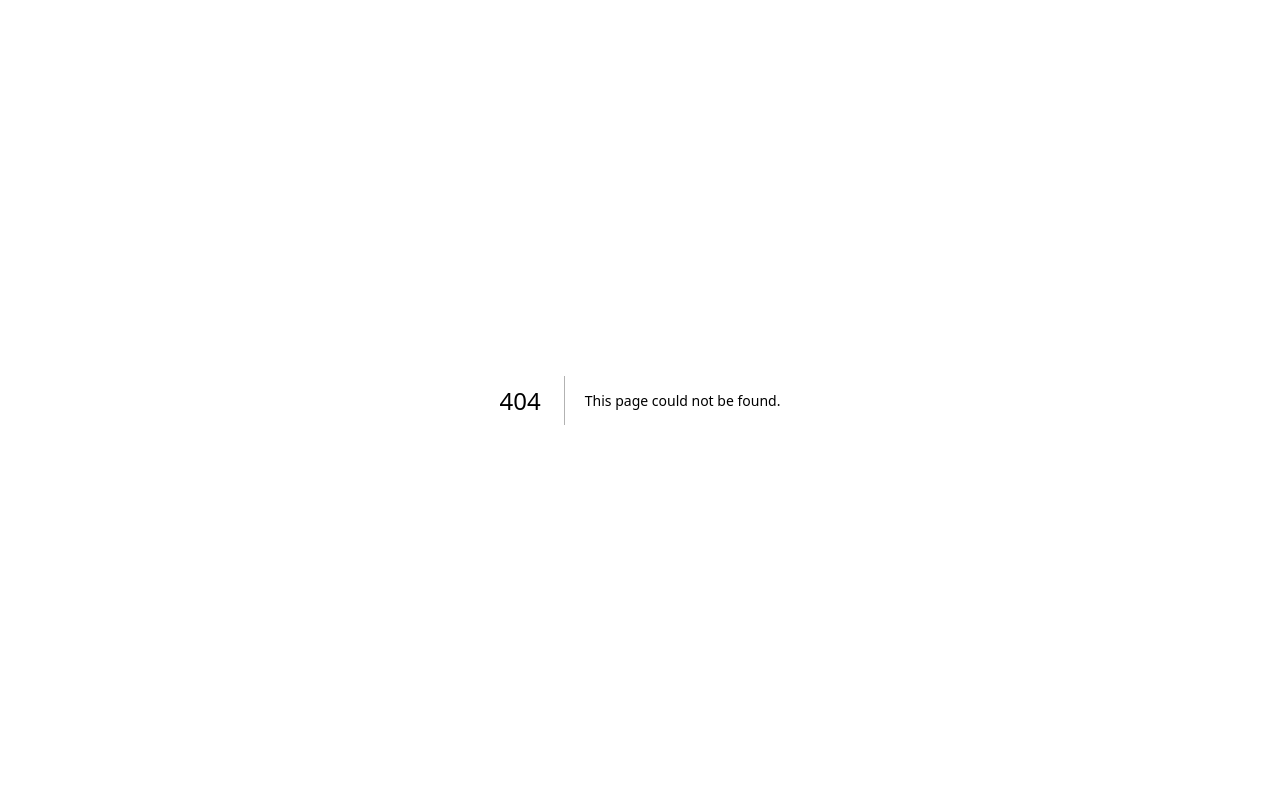
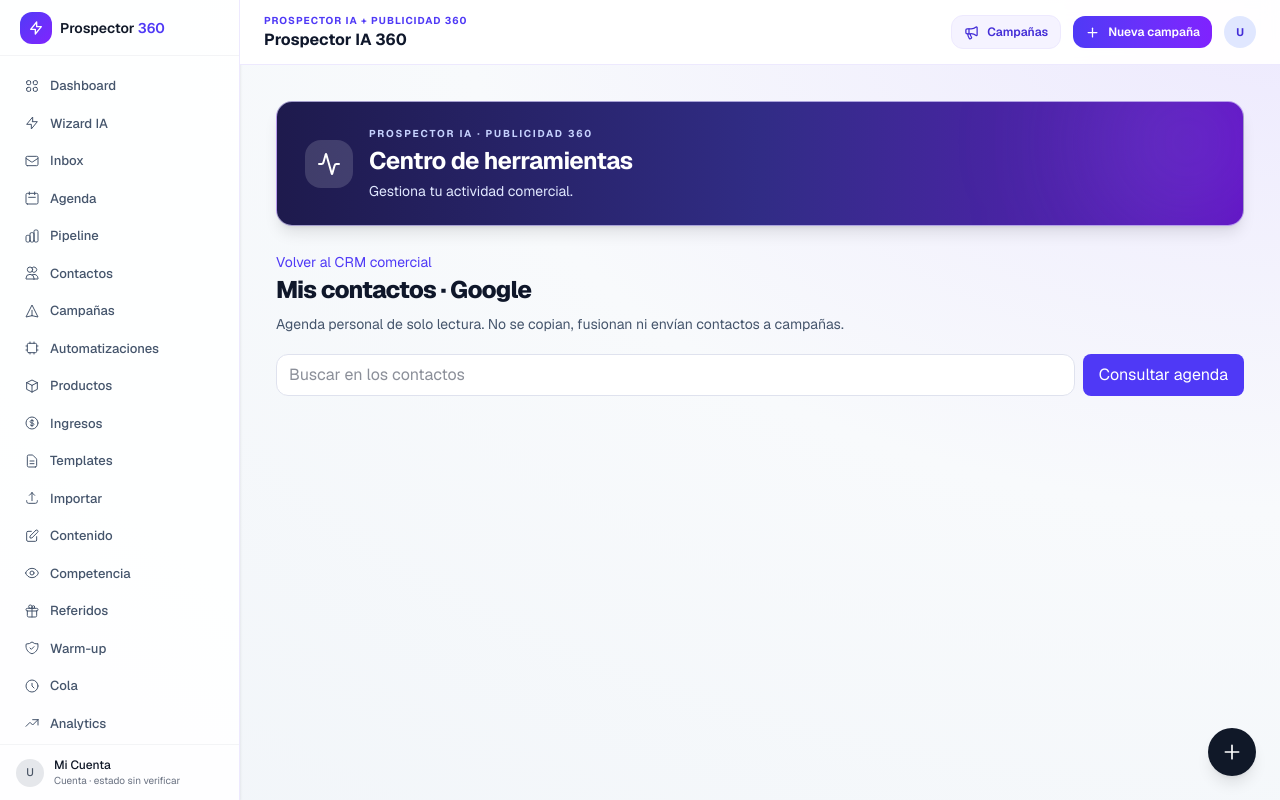
Before and after one commit to kepabilbao67-bot/prospector-AI, a Next.js app: page /contactos-personales in a window 1280 px wide. Before the commit this address had no page. Built offline with nearby package versions, Linux system fonts and the light colour scheme.

Commit message:
feat(ui): add separate read-only personal Google contacts panel

```diff
--- /dev/null
+++ b/src/app/(dashboard)/contactos-personales/page.tsx
@@ -0,0 +1,74 @@
+"use client";
+
+import { useState } from "react";
+import Link from "next/link";
+
+type PersonalContact = {
+  id: string;
+  name: string;
+  email: string | null;
+  phone: string | null;
+  company: string | null;
+  source: "google_contacts";
+};
+
+export default function PersonalContactsPage() {
+  const [contacts, setContacts] = useState<PersonalContact[]>([]);
+  const [query, setQuery] = useState("");
+  const [nextPageToken, setNextPageToken] = useState<string | null>(null);
+  const [error, setError] = useState("");
+  const [loading, setLoading] = useState(false);
+  const [loaded, setLoaded] = useState(false);
+
+  async function loadContacts(next = false) {
+    setLoading(true);
+    setError("");
+    try {
+      const params = new URLSearchParams();
+      if (query.trim()) params.set("search", query.trim());
+      if (next && nextPageToken) params.set("pageToken", nextPageToken);
+      const response = await fetch("/api/contactos-personales?" + params.toString(), { cache: "no-store" });
+      if (!response.ok) {
+        throw new Error(response.status === 503
+          ? "Google Contacts aún no está autorizado para Prospectoría 360."
+          : "No se pudo cargar la agenda (" + response.status + ").");
+      }
+      const data = await response.json();
+      if (!Array.isArray(data.contacts)) throw new Error("Respuesta inválida de Google Contacts");
+      setContacts(previous => next ? [...previous, ...data.contacts] : data.contacts);
+      setNextPageToken(data.nextPageToken || null);
+      setLoaded(true);
+    } catch (reason) {
+      setError(reason instanceof Error ? reason.message : "Error de conexión");
+    } finally {
+      setLoading(false);
+    }
+  }
+
+  return (
+    <main className="space-y-5">
+      <header className="space-y-2">
+        <Link href="/contacts" className="text-sm text-indigo-600 hover:underline">Volver al CRM comercial</Link>
+        <h1 className="text-2xl font-bold text-slate-900">Mis contactos · Google</h1>
+        <p className="text-sm text-slate-600">Agenda personal de solo lectura. No se copian, fusionan ni envían contactos a campañas.</p>
+      </header>
+      <form className="flex flex-wrap gap-2" onSubmit={event => { event.preventDefault(); setNextPageToken(null); void loadContacts(false); }}>
+        <input className="min-w-0 flex-1 rounded-lg border border-slate-300 px-3 py-2" value={query} onChange={event => setQuery(event.target.value)} placeholder="Buscar en los contactos" aria-label="Buscar contactos personales" />
+        <button disabled={loading} type="submit" className="rounded-lg bg-indigo-600 px-4 py-2 text-white disabled:opacity-50">{loading ? "Consultando..." : "Consultar agenda"}</button>
+      </form>
+      {error && <p role="alert" className="rounded-lg border border-amber-300 bg-amber-50 p-3 text-sm text-amber-900">{error}</p>}
+      {loaded && <p className="text-sm text-slate-600">{contacts.length} contactos mostrados</p>}
+      <div className="space-y-2">
+        {contacts.map(person => (
+          <article key={person.id} className="rounded-lg border border-slate-200 bg-white p-3">
+            <p className="font-semibold text-slate-900">{person.name}</p>
+            {person.company && <p className="text-sm text-slate-600">{person.company}</p>}
+            {person.email && <p className="text-sm text-slate-600">{person.email}</p>}
+            {person.phone && <p className="text-sm text-slate-600">{person.phone}</p>}
+          </article>
+        ))}
+      </div>
+      {nextPageToken && <button disabled={loading} type="button" onClick={() => void loadContacts(true)} className="rounded-lg border border-indigo-600 px-4 py-2 text-sm text-indigo-700 disabled:opacity-50">Cargar más contactos</button>}
+    </main>
+  );
+}
```
